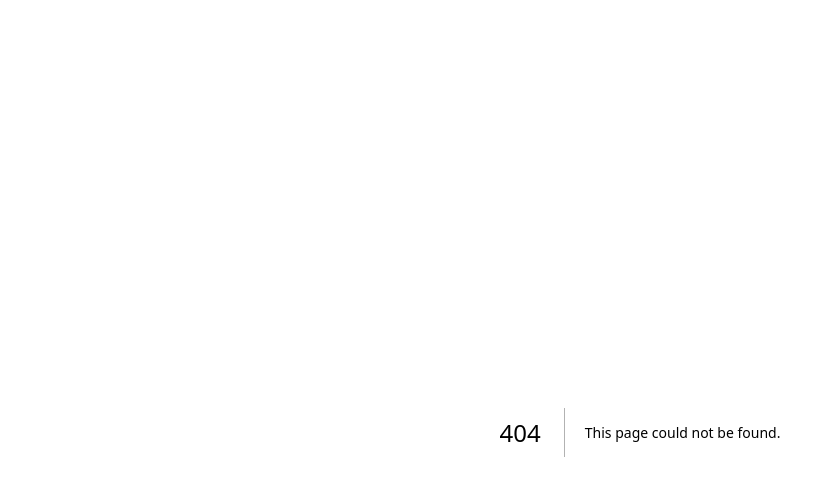
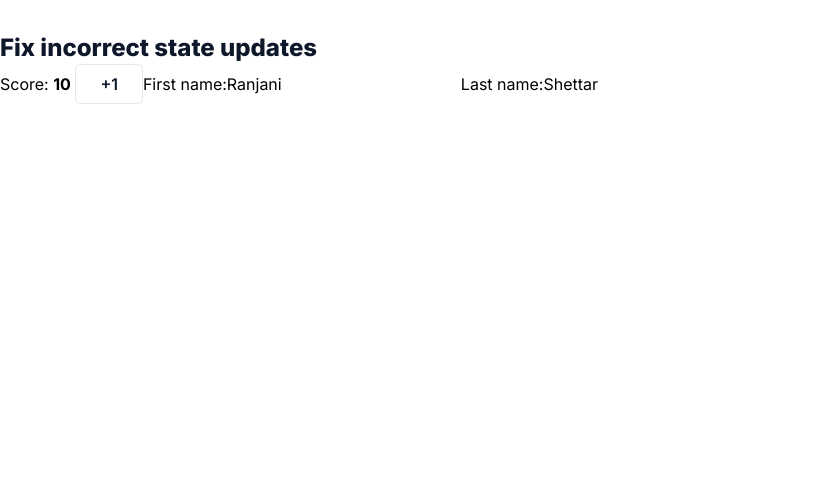
Before and after one commit to TaiseiNemoto/react-practice-app, a Next.js app: page /updating-objects-in-state/fix-incorrect-state-updates in a window 1280 px wide. Before the commit this address had no page. Shown: the top 496 px of the page, without its empty margins (0-838 px from the left). Built offline with nearby package versions, Linux system fonts and the light colour scheme.

Commit message:
[add]Updating Objects in State：Fix incorrect state updatesまで完了

```diff
--- a/src/app/page.tsx
+++ b/src/app/page.tsx
@@ -15,6 +15,10 @@ export default function Home() {
         link="/queueing-a-series-of-state-updates"
         pageName="Queueing a Series of State Updates"
       />
+      <PageLink
+        link="/updating-objects-in-state"
+        pageName="Updating Objects in State"
+      />
     </main>
   );
 }
--- /dev/null
+++ b/src/app/updating-objects-in-state/fix-incorrect-state-updates/page.tsx
@@ -0,0 +1,10 @@
+import Scoreboard from '@/components/updating-objects-in-state/Scoreboard';
+import H1Element from '../../../components/common/H1Element';
+export default function page() {
+  return (
+    <main>
+      <H1Element title="Fix incorrect state updates" />
+      <Scoreboard />
+    </main>
+  );
+}
--- /dev/null
+++ b/src/app/updating-objects-in-state/page.tsx
@@ -0,0 +1,14 @@
+import H1Element from '@/components/common/H1Element';
+import PageLink from '@/components/common/PageLink';
+
+export default function page() {
+  return (
+    <main>
+      <H1Element title="Updating Objects in State" />
+      <PageLink
+        pageName="Fix incorrect state updates"
+        link="/updating-objects-in-state/fix-incorrect-state-updates"
+      />
+    </main>
+  );
+}
--- /dev/null
+++ b/src/components/updating-objects-in-state/Scoreboard.tsx
@@ -0,0 +1,58 @@
+'use client';
+
+import { useState } from 'react';
+import Button from '../common/Button';
+
+export default function Scoreboard() {
+  const [player, setPlayer] = useState({
+    firstName: 'Ranjani',
+    lastName: 'Shettar',
+    score: 10,
+  });
+
+  function handlePlusClick() {
+    setPlayer({
+      ...player,
+      score: player.score + 1,
+    });
+  }
+
+  function handleFirstNameChange(e: React.ChangeEvent<HTMLInputElement>) {
+    setPlayer({
+      ...player,
+      firstName: e.target.value,
+    });
+  }
+
+  function handleLastNameChange(e: React.ChangeEvent<HTMLInputElement>) {
+    setPlayer({
+      ...player,
+      lastName: e.target.value,
+    });
+  }
+
+  return (
+    <>
+      <label>
+        Score: <b>{player.score}</b>{' '}
+        <Button handleClick={handlePlusClick} buttonText="+1" />
+      </label>
+      <label>
+        First name:
+        <input
+          type="text"
+          value={player.firstName}
+          onChange={handleFirstNameChange}
+        />
+      </label>
+      <label>
+        Last name:
+        <input
+          type="text"
+          value={player.lastName}
+          onChange={handleLastNameChange}
+        />
+      </label>
+    </>
+  );
+}
```
